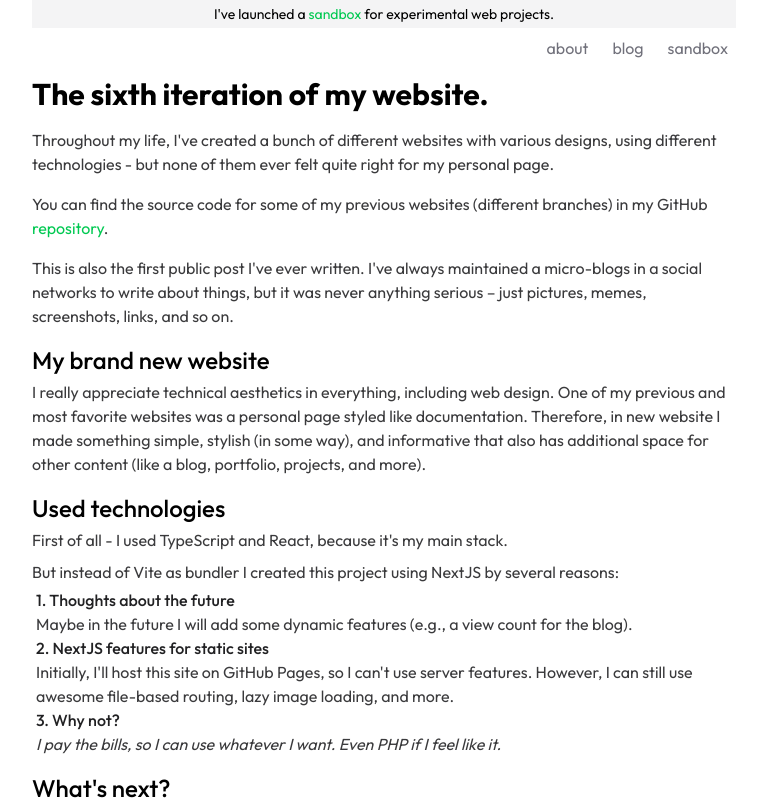
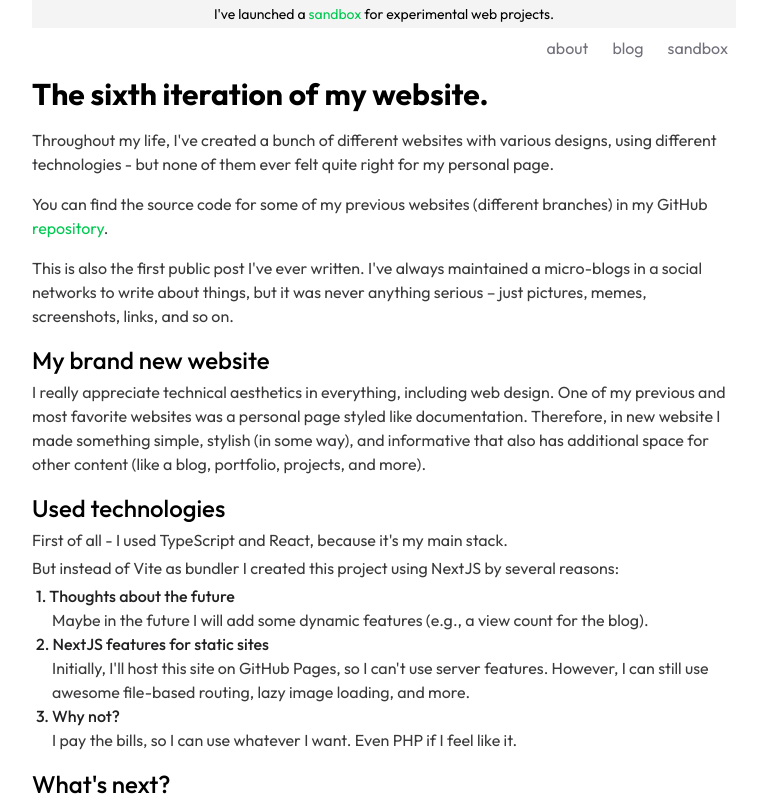
Before and after one commit to kotleni/kotleni.github.io, a Next.js app: page /blog/new-website-v6 in a window 1280 px wide. Shown: the top 800 px of the page, without its empty margins (256-1014 px from the left). Built offline with nearby package versions, Linux system fonts and the light colour scheme.

Commit message:
refactor(blog): rework parts to separated components

```diff
--- a/src/app/blog/new-website-v6/page.tsx
+++ b/src/app/blog/new-website-v6/page.tsx
@@ -1,4 +1,25 @@
 import {StyledLink} from '@/components/styled-link';
+import {TextBlock} from '@/components/blog/text-block';
+import {Title} from '@/components/blog/title';
+import {OrderedList} from '@/components/blog/ordered-list';
+
+const nextjsReasons = [
+    {
+        title: '1. Thoughts about the future',
+        content:
+            'Maybe in the future I will add some dynamic features (e.g., a view count for the blog).',
+    },
+    {
+        title: '2. NextJS features for static sites',
+        content:
+            "Initially, I'll host this site on GitHub Pages, so I can't use server features. However, I can still use awesome file-based routing, lazy image loading, and more.",
+    },
+    {
+        title: '3. Why not?',
+        content:
+            'I pay the bills, so I can use whatever I want. Even PHP if I feel like it.',
+    },
+];
 
 export default function Post() {
     return (
@@ -7,15 +28,15 @@ export default function Post() {
                 The sixth iteration of my website.
             </h1>
             <section className="flex flex-col gap-1">
-                <p className="text-foreground/80">
+                <TextBlock>
                     Throughout my life, I've created a bunch of different
                     websites with various designs, using different technologies
                     - but none of them ever felt quite right for my personal
                     page.
-                </p>
+                </TextBlock>
             </section>
             <section className="flex flex-col gap-1">
-                <p className="text-foreground/80">
+                <TextBlock>
                     You can find the source code for some of my previous
                     websites (different branches) in my GitHub{' '}
                     <StyledLink
@@ -23,19 +44,19 @@ export default function Post() {
                         title="repository"
                     />
                     .
-                </p>
+                </TextBlock>
             </section>
             <section className="flex flex-col gap-1">
-                <p className="text-foreground/80">
+                <TextBlock>
                     This is also the first public post I've ever written. I've
                     always maintained a micro-blogs in a social networks to
                     write about things, but it was never anything serious – just
                     pictures, memes, screenshots, links, and so on.
-                </p>
+                </TextBlock>
             </section>
             <section className="flex flex-col gap-1">
-                <h2 className="font-medium text-2xl">My brand new website</h2>
-                <p className="text-foreground/80">
+                <Title text="My brand new website" />
+                <TextBlock>
                     I really appreciate technical aesthetics in everything,
                     including web design. One of my previous and most favorite
                     websites was a personal page styled like documentation.
@@ -43,65 +64,40 @@ export default function Post() {
                     (in some way), and informative that also has additional
                     space for other content (like a blog, portfolio, projects,
                     and more).
-                </p>
+                </TextBlock>
             </section>
             <section className="flex flex-col gap-1">
-                <h2 className="font-medium text-2xl">Used technologies</h2>
-                <p className="text-foreground/80">
+                <Title text="Used technologies" />
+                <TextBlock>
                     First of all - I used TypeScript and React, because it's my
                     main stack.
-                </p>
-                <p className="pt-1 text-foreground/80">
+                </TextBlock>
+
+                <TextBlock topPadding={1}>
                     But instead of Vite as bundler I created this project using
                     NextJS by several reasons:
-                </p>
-                <ol className="pl-1 text-foreground/80">
-                    <li>
-                        <p className="font-medium text-foreground/90">
-                            1. Thoughts about the future
-                        </p>
-                        Maybe in the future I will add some dynamic features
-                        (e.g., a view count for the blog).
-                    </li>
-                    <li>
-                        <p className="font-medium text-foreground/90">
-                            2. NextJS features for static sites
-                        </p>
-                        Initially, I'll host this site on GitHub Pages, so I
-                        can't use server features. However, I can still use
-                        awesome file-based routing, lazy image loading, and
-                        more.
-                    </li>
-                    <li>
-                        <p className="font-medium text-foreground/90">
-                            3. Why not?
-                        </p>
-                        <p className="italic">
-                            I pay the bills, so I can use whatever I want. Even
-                            PHP if I feel like it.
-                        </p>
-                    </li>
-                </ol>
+                </TextBlock>
+                <OrderedList items={nextjsReasons} />
             </section>
             <section className="flex flex-col gap-1">
-                <h2 className="font-medium text-2xl">What's next?</h2>
-                <p className="text-foreground/80">
+                <Title text="What's next?" />
+                <TextBlock>
                     Soon I will bring more stuff to this website, such like
                     portfolio, sandbox, extend blog features and more...
-                </p>
-                <p className="text-foreground/80">
+                </TextBlock>
+                <TextBlock>
                     And also I have some plans about start new pet project,
                     releasing one more package to npm and writing at least one
                     more blog post.
-                </p>
-                <p className="text-foreground/80">
+                </TextBlock>
+                <TextBlock>
                     Thanks for reading. Feel free to{' '}
                     <StyledLink
                         href="mailto:yavarenikya@gmail.com"
                         title="meow"
                     />{' '}
                     at me, or <StyledLink href="/" title="connect" /> elsewhere.
-                </p>
+                </TextBlock>
             </section>
         </div>
     );
--- /dev/null
+++ b/src/components/blog/ordered-list.tsx
@@ -0,0 +1,21 @@
+import {ReactNode} from 'react';
+
+type ListItem = {
+    title: string;
+    content: ReactNode;
+};
+
+export function OrderedList({items}: {items: ListItem[]}) {
+    return (
+        <ol className="pl-1 text-foreground/80 list-inside">
+            {items.map((item, index) => (
+                <li key={index}>
+                    <p className="font-medium text-foreground/90">
+                        {item.title}
+                    </p>
+                    <div className="pl-4">{item.content}</div>
+                </li>
+            ))}
+        </ol>
+    );
+}
--- /dev/null
+++ b/src/components/blog/text-block.tsx
@@ -0,0 +1,16 @@
+import {ReactNode} from 'react';
+import {cn} from '@/lib/utils';
+
+export function TextBlock({
+    children,
+    topPadding = 0,
+}: {
+    children: ReactNode;
+    topPadding?: number;
+}) {
+    return (
+        <p className={cn('text-foreground/80', `pt-${topPadding}`)}>
+            {children}
+        </p>
+    );
+}
--- /dev/null
+++ b/src/components/blog/title.tsx
@@ -0,0 +1,3 @@
+export function Title({text}: {text: string}) {
+    return <h2 className="font-medium text-2xl">{text}</h2>;
+}
```
